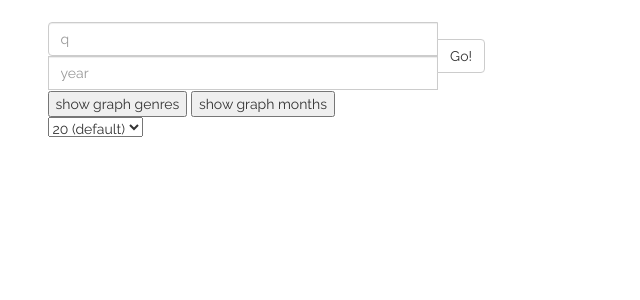
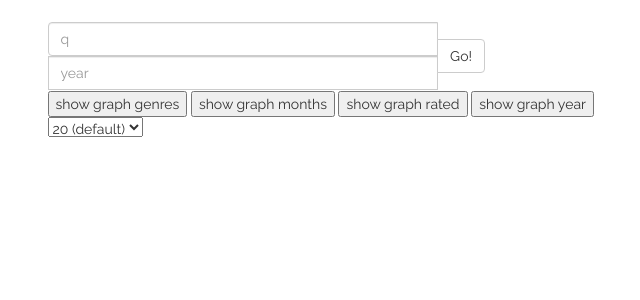
Before and after one commit to eruszczak/movie-website, a Django app: page /search/ in a window 1280 px wide. Shown: the part 51-351 px from the top of the page, without its empty margins (140-780 px from the left). Run offline with Django 3.2, Linux system fonts and the light colour scheme; some libraries are stand-ins or nearby versions.

Commit message:
year and rated graphs

```diff
--- a/movie/api/views.py
+++ b/movie/api/views.py
@@ -16,7 +16,6 @@ from utils.utils import build_url
 
 # links to directors
 # abs_url repeats
-# let change paginations
 # views no serialized are almost the same..
 # let multiple parameters at once
 # search, ordering fields
--- a/static/js/graphs.js
+++ b/static/js/graphs.js
@@ -56,3 +56,40 @@ function graph_months() {
             });
     });
 };
+
+
+function graph_rated() {
+    link = '/api/rated/'
+    $.getJSON(link, {
+        format: "json"
+    }).done(function(data) {
+        var values = $.map(data, function(dict) { return dict.the_count });
+        var rates = $.map(data, function(dict) { return dict.rate });
+        $('#graph').highcharts({
+            xAxis: {
+                categories: rates
+            },
+            series: [{
+                data: values
+            }]
+        });
+    })
+}
+
+function graph_year() {
+    link = '/api/year/'
+    $.getJSON(link, {
+        format: "json"
+    }).done(function(data) {
+        var values = $.map(data, function(dict) { return dict.the_count });
+        var years = $.map(data, function(dict) { return dict.year });
+        $('#graph').highcharts({
+            xAxis: {
+                categories: years
+            },
+            series: [{
+                data: values
+            }]
+        });
+    })
+}
--- a/static/js/search.js
+++ b/static/js/search.js
@@ -67,10 +67,11 @@ function call_api(link) {
                 $('.next').show()
             }
         }
-        // get page size so user can chagne it ?per_page=10
         // custom ordering
         // search more options
         // allow only get
+
+        // can change type of graph
         $("a.previous").attr("href", data.previous);
         $("a.next").attr("href", data.next);
         $('.content').append(data.count)
--- a/templates/search.html
+++ b/templates/search.html
@@ -35,6 +35,8 @@
 </div>
 <button type="submit" value="click" OnClick="graph_genres()" id="graph_genres">show graph genres</button>
 <button type="submit" value="click" OnClick="graph_months()" id="graph_months">show graph months</button>
+<button type="submit" value="click" OnClick="graph_rated()">show graph rated</button>
+<button type="submit" value="click" OnClick="graph_year()">show graph year</button>
 <!--<select name="select_genre">-->
   <!--<option value="volvo">Volvo</option>-->
 <!--</select>-->
```
Lines whose indentation alone changed are shown as unchanged.
